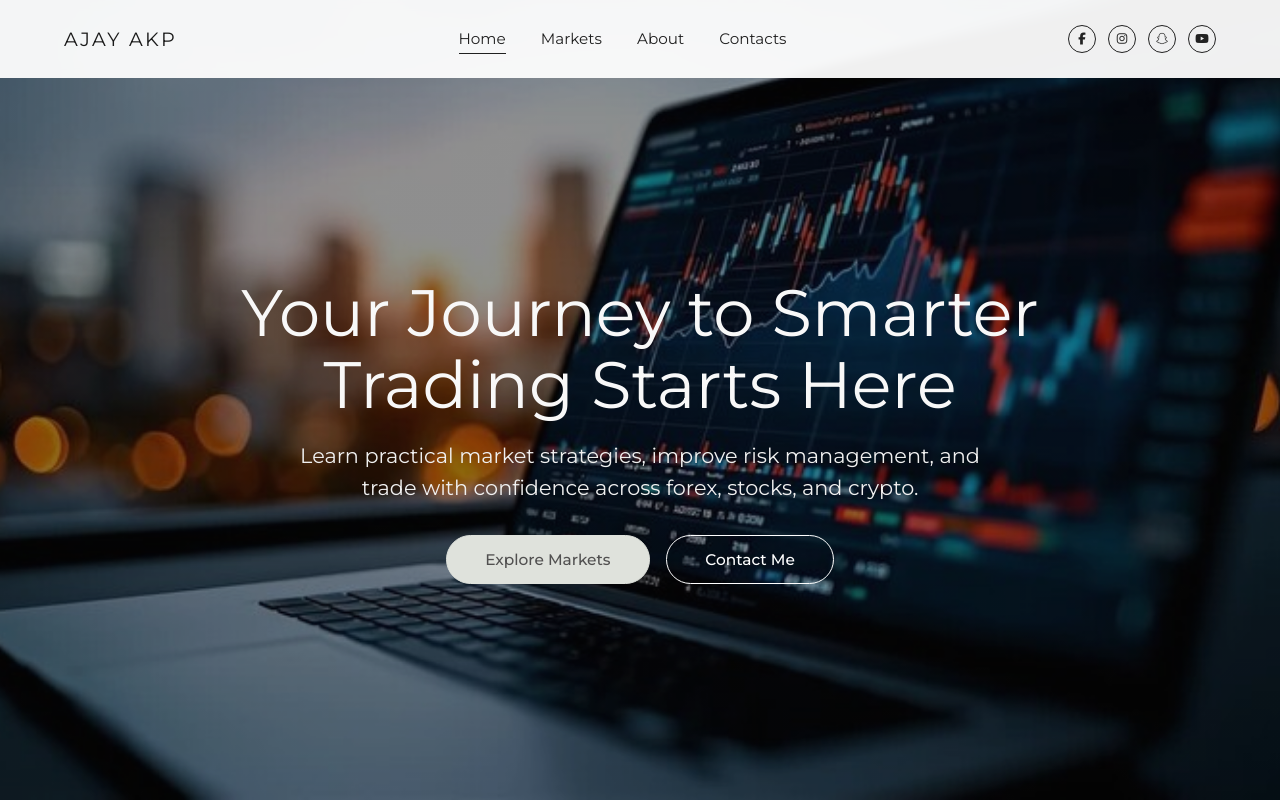
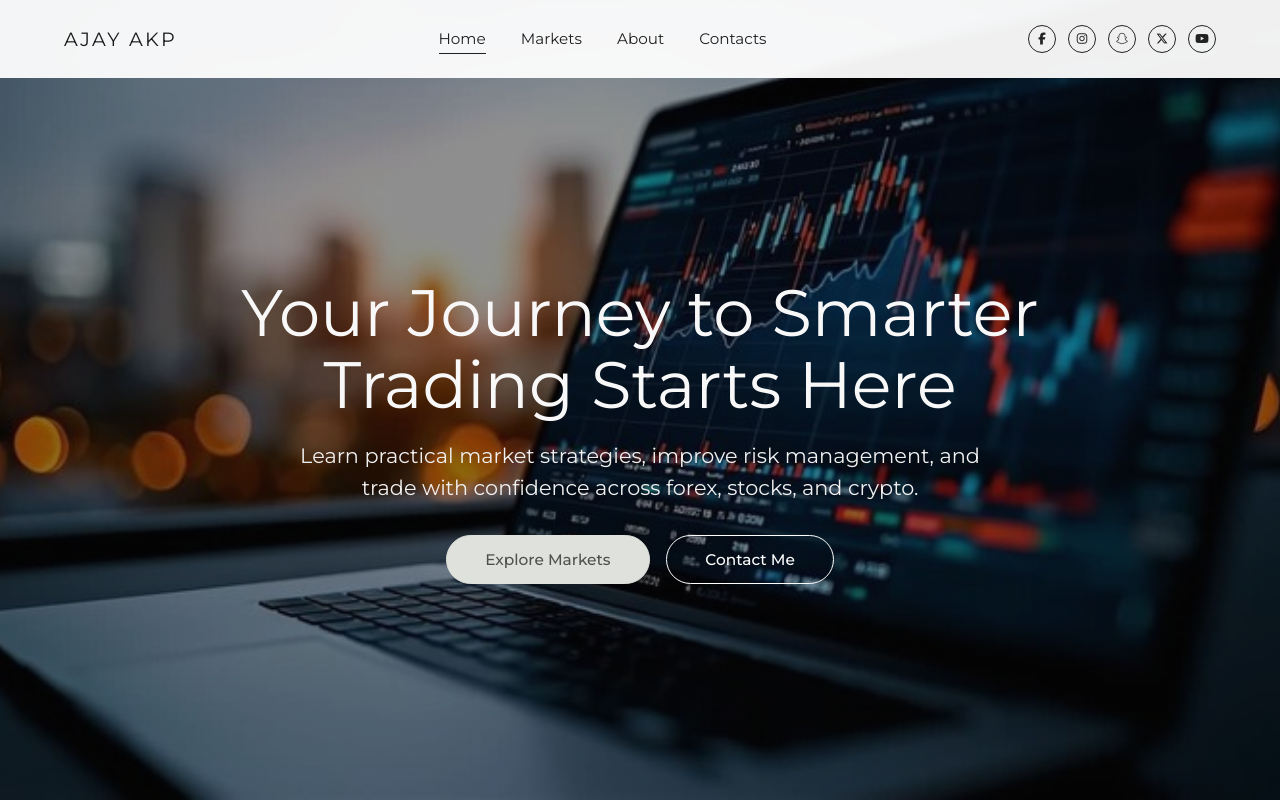
Before and after one commit to RaNaJitu/AjayAkp, a plain HTML site: page index.html in a window 1280 px wide. Shown: the top 800 px of the page. Drawn offline with Linux system fonts and the light colour scheme.

Commit message:
Add twitter socal icons

```diff
--- a/index.html
+++ b/index.html
@@ -52,7 +52,11 @@
         aria-label="Snapchat"><i class="fa-brands fa-snapchat"></i>
       </a>
 
-
+      <a href="https://x.com/ajay_akp_"
+        target="_blank"
+        rel="noopener noreferrer"
+        aria-label="Twitter"><i class="fa-brands fa-x-twitter"></i>
+      </a>
 
       <a href="https://youtube.com/@ajayakp2947?si=-egkea7gjzQAO8yX"
         target="_blank"
```
